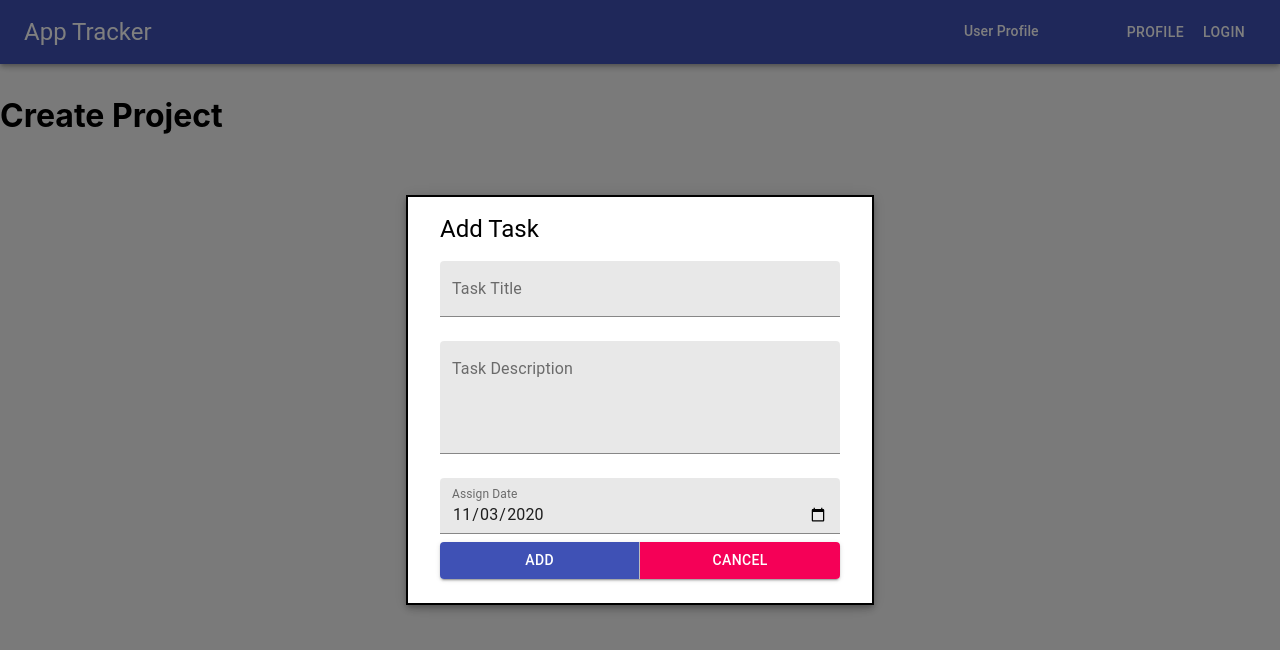
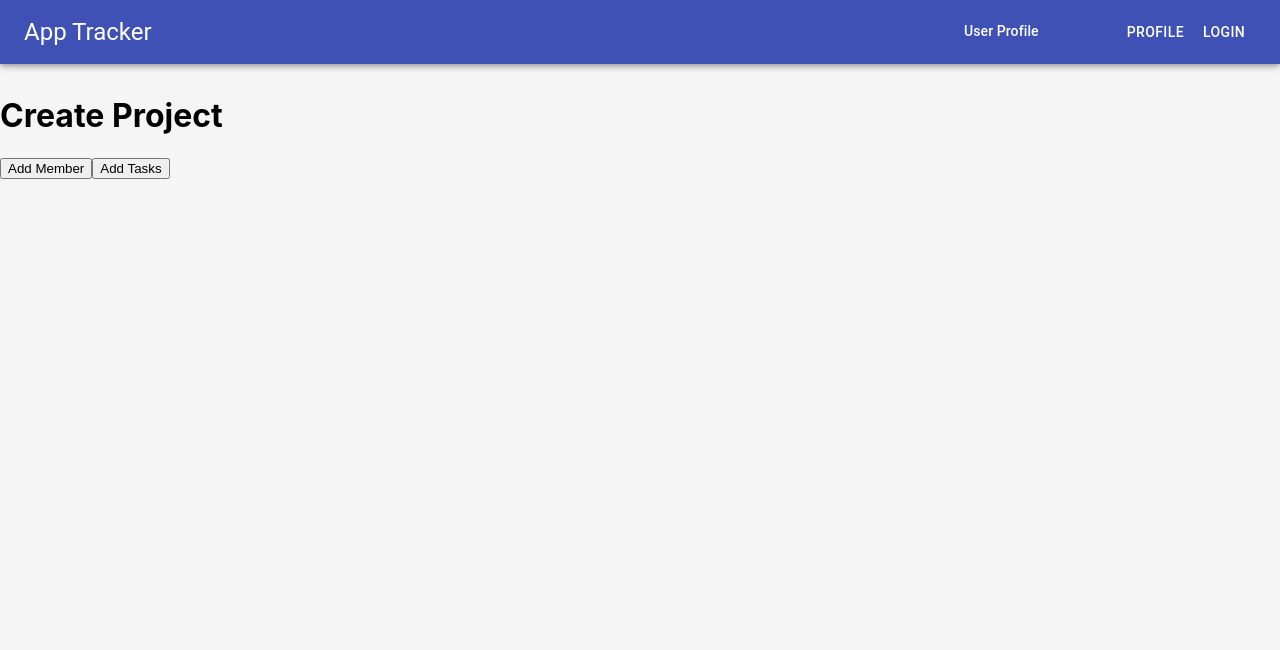
Before and after one commit to AhmedAli125/app-tracker, a React (Create React App) app: page / in a window 1280 px wide. Both pictures are taken after a click on the button "add". Shown: the top 650 px of the page. Built offline with nearby package versions, Linux system fonts and the light colour scheme.

Commit message:
AddProject > UI > conditional rendering of addTasks & addMembers

```diff
--- a/src/components/manager/addProject/AddMembers.js
+++ b/src/components/manager/addProject/AddMembers.js
@@ -1,31 +1,32 @@
-import React from 'react'
-import Modal from '../../ui/modal/ModalWindow'
-import Typography from '@material-ui/core/Typography'
-import Member from './Member'
-import ButtonGroup from '@material-ui/core/ButtonGroup'
-import Button from '@material-ui/core/Button'
+import React, { useState, useEffect } from 'react';
+import Modal from '../../ui/modal/ModalWindow';
+import Typography from '@material-ui/core/Typography';
+import Member from './Member';
+import ButtonGroup from '@material-ui/core/ButtonGroup';
+import Button from '@material-ui/core/Button';
 // import Container from '@material-ui/core/Container'
 
-function AddMembers({showAddMember}) {
+function AddMembers({ showAddMember, reset }) {
+
     return (
-        <Modal show={showAddMember}>
+        showAddMember && <Modal show={true} clicked={reset}>
             <div>
                 <Typography variant='h5' align='left' display='block' >
                     Add Members
                 </Typography>
                 <div className='member-container'>
-                   <Member member='Dawood Shahid' designation='Manager'/>
-                    <Member member='Ahmed Ali' designation='Developer'/>
-                    <Member member='Talha Siddiqui' designation='Tester'/>
-                    <Member member='Shahroz Ahmed' designation='Developer'/>
+                    <Member member='Dawood Shahid' designation='Manager' />
+                    <Member member='Ahmed Ali' designation='Developer' />
+                    <Member member='Talha Siddiqui' designation='Tester' />
+                    <Member member='Shahroz Ahmed' designation='Developer' />
                 </div>
                 <ButtonGroup variant='contained' fullWidth={true}>
                     <Button color='primary'>Add</Button>
-                    <Button color='secondary'>Cancel</Button>
+                    <Button color='secondary'  onClick={reset}>Cancel</Button>
                 </ButtonGroup>
             </div>
         </Modal>
-    )
+    );
 }
 
-export default AddMembers
+export default AddMembers;
--- a/src/components/manager/addProject/AddProject.js
+++ b/src/components/manager/addProject/AddProject.js
@@ -12,7 +12,9 @@ function AddProject({addProject}) {
     return (
         addProject && <div className='project-container'>
             {/* <AddButton showAddButton={!showCreateProject} createWindow={handleCreate}/> */}
-            {showCreateProject ? <CreateProject /> : <AddButton showAddButton={!showCreateProject} createWindow={handleCreate}/> }
+            {showCreateProject ? <CreateProject /> :
+                <AddButton showAddButton={!showCreateProject} createWindow={handleCreate} />
+            }
             {/* <CreateProject show={!createWindow}/> */}
             {/* <AddMembers showAddMember={false}/>
             <AddTask showAddTask={false} /> */}
--- a/src/components/manager/addProject/AddTask.js
+++ b/src/components/manager/addProject/AddTask.js
@@ -7,7 +7,7 @@ import Button from '@material-ui/core/Button'
 import Modal from '../../ui/modal/ModalWindow'
 import './addProject.css'
 
-function AddTask({showAddTask}) {
+function AddTask({showAddTask, reset}) {
     let currentDate =() =>{
         let now = new Date();
         let getMonth = () => {
@@ -36,13 +36,14 @@ function AddTask({showAddTask}) {
 
     const [title, setTitle] = useState('');
     const [desc, setDesc] = useState('');
+    // const [member, setMember] = useState()
     const [assignDate, setAssignDate] = useState(currentDate);
     const changeTitle = e => setTitle(e.target.value);
     const changeDesc = e => setDesc(e.target.value);
     const changeDate = e => setAssignDate(e.target.value);
 
     return (
-        <Modal show={showAddTask}>
+        showAddTask && <Modal show={true} clicked={reset}>
             <Typography variant='h5' align='left' display='block' >
                     Add Task
             </Typography>
@@ -85,7 +86,7 @@ function AddTask({showAddTask}) {
                         {/* yahan tujhe Select Box Dalna hai */}
                     <ButtonGroup variant='contained' fullWidth={true}>
                         <Button color='primary'>Add</Button>
-                        <Button color='secondary'>Cancel</Button>
+                        <Button color='secondary' onClick={reset}>Cancel</Button>
                     </ButtonGroup>
                 </form>
             </div>
--- a/src/components/manager/addProject/CreateProject.js
+++ b/src/components/manager/addProject/CreateProject.js
@@ -1,15 +1,34 @@
-import React from 'react'
-import AddMembers from './AddMembers'
-import AddTask from './AddTask'
-import './addProject.css'
+import React, { useState, useEffect } from 'react';
+import AddMembers from './AddMembers';
+import AddTask from './AddTask';
+import './addProject.css';
+
 function CreateProject() {
+    const [showMember, setShowMember] = useState(false);
+    const [showTask, setShowTask] = useState(false);
+
+    const toggleMember = () => {
+        setShowMember(true);
+    };
+
+    const toggleTasks = () => {
+        setShowTask(true);
+    }
+
+    const resetToggle = () => {
+        setShowMember(false);
+        setShowTask(false);
+    };
+
     return (
         <div>
             <h1>Create Project</h1>
-            <AddMembers showAddMember={false}/>
-            <AddTask showAddTask={true}/>
+            <button onClick={toggleMember}>Add Member</button>
+            <button onClick={toggleTasks}>Add Tasks</button>
+            <AddMembers showAddMember={showMember} reset={() => resetToggle()} />
+            <AddTask showAddTask={showTask} reset={() => resetToggle()} />
         </div>
-    )
+    );
 }
 
-export default CreateProject
+export default CreateProject;
--- a/src/components/ui/button/addButton/AddButton.js
+++ b/src/components/ui/button/addButton/AddButton.js
@@ -4,7 +4,7 @@ import Fab from '@material-ui/core/Fab';
 import AddIcon from '@material-ui/icons/Add';
 // import clsx from 'clsx';
 
-function AddButton({showAddButton, createWindow}) {
+function AddButton({ showAddButton, createWindow }) {
   const useStyles = makeStyles((theme) => ({
     root: {
       '& > *': {
--- a/src/components/ui/modal/ModalWindow.js
+++ b/src/components/ui/modal/ModalWindow.js
@@ -3,6 +3,7 @@ import { makeStyles } from '@material-ui/core/styles';
 import Modal from '@material-ui/core/Modal';
 
 function ModalWindow(props) {
+    const { clicked, show } = props;
     const useStyles = makeStyles((theme) => ({
         modalStyle: {
             display: 'flex',
@@ -20,7 +21,7 @@ function ModalWindow(props) {
     }));
 
     const classes = useStyles();
-    const [open, setOpen] = React.useState(props.show);
+    const [open, setOpen] = React.useState(show);
 
     // const handleOpen = () => {
     //   setOpen(true);
@@ -28,6 +29,7 @@ function ModalWindow(props) {
 
     const handleClose = () => {
         setOpen(false);
+        clicked();
     };
 
     return (
```
Also changed, not shown: src/components/ui/dashboard/Dashboard.js (line endings or trailing spaces).
